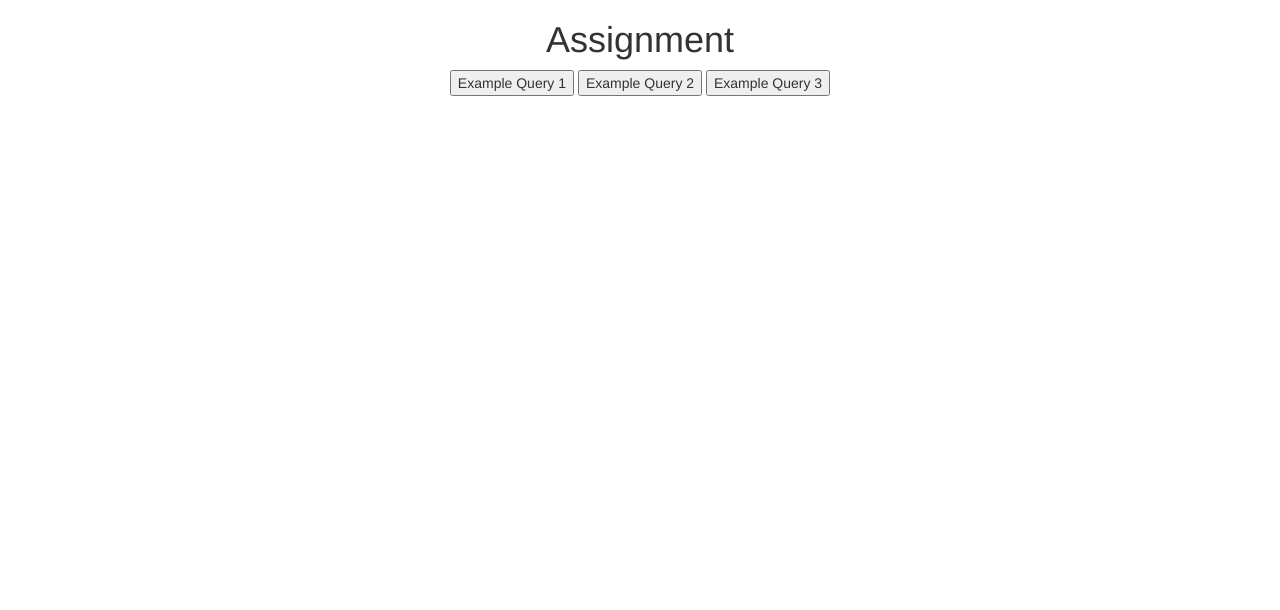
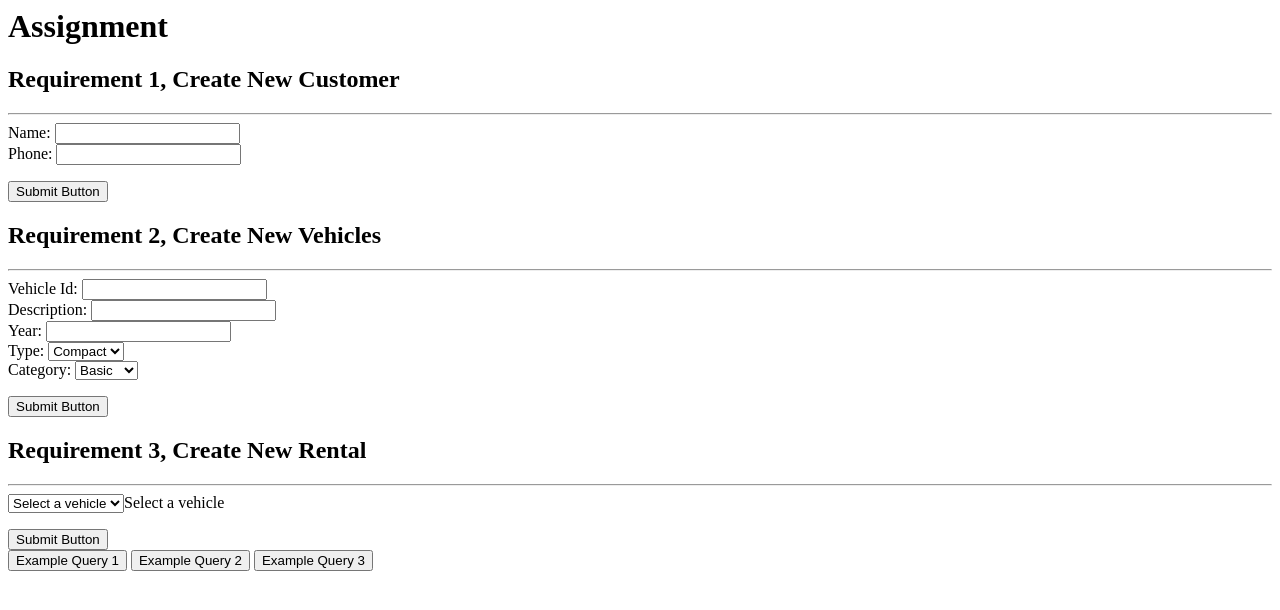
Before and after one commit to ben8622/cse3330_project, a Flask app: page /assignment in a window 1280 px wide. Shown: the top 610 px of the page. Run offline with Flask 2, Linux system fonts and the light colour scheme; some libraries are stand-ins or nearby versions.

Commit message:
req 1 and 2 done, stuck on a select2 bug

```diff
--- a/project2/flaskr/assignment.py
+++ b/project2/flaskr/assignment.py
@@ -16,6 +16,17 @@ def select_query(query):
     data.append([x for x in row])
 
   return json.dumps(data)
+
+def _select_query(query):
+  db = get_db()
+  cur = db.cursor()
+  rows = cur.execute(query).fetchall()
+
+  data = []
+  for row in rows:
+    data.append([x for x in row])
+
+  return data
 
 @bp.route('/assignment', methods=['GET'])
 def assignment():
@@ -59,3 +70,57 @@ def example_query_3():
     FROM rentals
     '''
   )
+
+@bp.route('/assignment/requirement1', methods=['POST'])
+def requirement1():
+  customers = _select_query(
+    """
+    SELECT *
+    FROM customers
+    ORDER BY CustId
+    """
+  )
+  last_id = customers[-1][0]
+
+  cust_id = last_id + 1
+  name = request.form["name"]
+  phone = request.form["phone"]
+  insert_string = f"INSERT INTO customers VALUES ({cust_id},'{name}','{phone}')"
+
+  db = get_db()
+  cursor = db.cursor()
+  cursor.execute(insert_string).fetchall()
+  db.commit()
+
+  cursor.close()
+  db.close()
+
+  return json.dumps("")
+
+@bp.route('/assignment/requirement2', methods=['POST'])
+def requirement2():
+  vehicle_id = request.form["vehicleId"]
+  description = request.form["description"]
+  year = request.form["year"]
+  type = request.form["type"]
+  category = request.form["category"]
+  insert_string = f"INSERT INTO vehicles VALUES ('{vehicle_id}','{description}','{year}', {type}, {category})"
+
+  db = get_db()
+  cursor = db.cursor()
+  cursor.execute(insert_string).fetchall()
+  db.commit()
+
+  cursor.close()
+  db.close()
+
+  return json.dumps("")
+
+@bp.route('/assignment/available_vehicles', methods=['GET'])
+def available_vehicles():
+  return select_query(
+    """
+    SELECT *
+    FROM vehicles
+    """
+  )
--- a/project2/flaskr/templates/assignment/index.html
+++ b/project2/flaskr/templates/assignment/index.html
@@ -1,5 +1,77 @@
 <body>
   <h1  class="text-center">Assignment</h1>
+
+  <div>
+    <h2>Requirement 1, Create New Customer</h2>
+    <hr/>
+    <form id="newCustForm">
+
+      <div>
+        <label>Name:</label>
+        <input type="text" name="name"/>
+      </div>
+      <div>
+        <label >Phone:</label>
+        <input type="text" name="phone"/>
+      </div>
+
+    </form>
+    <button id="createCustBtn">Submit Button</button>
+  </div>
+
+  <div>
+    <h2>Requirement 2, Create New Vehicles</h2>
+    <hr/>
+    <form id="newVehicleForm">
+
+      <div>
+        <label>Vehicle Id:</label>
+        <input type="text" name="vehicleId"/>
+      </div>
+      <div>
+        <label >Description:</label>
+        <input type="text" name="description"/>
+      </div>
+      <div>
+        <label >Year:</label>
+        <input type="text" name="year"/>
+      </div>
+      <div>
+        <label >Type:</label>
+        <select name="type">
+          <option value="1">Compact</option>
+          <option value="2">Medium</option>
+          <option value="3">Large</option>
+          <option value="4">SUV</option>
+          <option value="5">Truck</option>
+          <option value="6">Van</option>
+        </select>
+      </div>
+      <div>
+        <label >Category:</label>
+        <select name="category">
+          <option value="1">Basic</option>
+          <option value="2">Luxury</option>
+        </select>
+      </div>
+
+    </form>
+    <button id="createVehicleBtn">Submit Button</button>
+  </div>
+
+  <div>
+    <h2>Requirement 3, Create New Rental</h2>
+    <hr/>
+    <form id="newRentalForm">
+
+        <select id="rentalVehicleId" class="form-control">
+          <option value="-1">Select a vehicle</option>
+        </select>
+
+    </form>
+    <button id="createRentalBtn">Submit Button</button>
+  </div>
+
   <div class="text-center">
     <button id="example_query_1">Example Query 1</button>
     <button id="example_query_2">Example Query 2</button>
@@ -14,8 +86,62 @@
 </body>
 
 <script src="//ajax.googleapis.com/ajax/libs/jquery/1.9.1/jquery.min.js"></script>
+<script src="https://cdn.jsdelivr.net/npm/select2@4.1.0-rc.0/dist/js/select2.min.js"></script>
 <script type=text/javascript>
   $(function() {
+
+    // REQUIREMENT 1
+    $("#createCustBtn").on("click", function(e){
+      e.preventDefault();
+      $.ajax({
+        url: "{{url_for('assignment.requirement1')}}",
+        type: "POST",
+        dataType: 'json',
+        data: $("#newCustForm").serialize(),
+        success: function(response){
+          alert("Created customer!")
+        },
+        error: function(jqXHR, status, error){
+          alert(error)
+        }
+      });
+    })
+
+    // REQUIREMENT 2
+    $("#createVehicleBtn").on("click", function(e){
+      e.preventDefault();
+      $.ajax({
+        url: "{{url_for('assignment.requirement2')}}",
+        type: "POST",
+        dataType: 'json',
+        data: $("#newVehicleForm").serialize(),
+        success: function(response){
+          alert("Created vehicle!")
+        },
+        error: function(jqXHR, status, error){
+          alert(error)
+        }
+      });
+    })
+
+    $("#rentalVehicleId").select2({
+      placeholder: 'Select a vehicle',
+      ajax: {
+        url: "{{url_for('assignment.available_vehicles')}}",
+        dataType: "json",
+        processResults: function(data){
+          debugger;
+          return {
+            results: data.map(x => {
+              return {
+                'text': x[1],
+                'value': x[0]
+              }
+            })
+          }
+        }
+      }
+    });
 
     $("#example_query_1").on("click", function(e){
       e.preventDefault();
@@ -91,7 +217,7 @@
   });
 </script>
 
-<link rel="stylesheet" href="https://maxcdn.bootstrapcdn.com/bootstrap/3.4.1/css/bootstrap.min.css">
+<!-- <link rel="stylesheet" href="https://maxcdn.bootstrapcdn.com/bootstrap/3.4.1/css/bootstrap.min.css"> -->
 <style>
   /* body{
     background-color: #404040;
```
Also changed, not shown: project2/instance/flaskr.sqlite.
